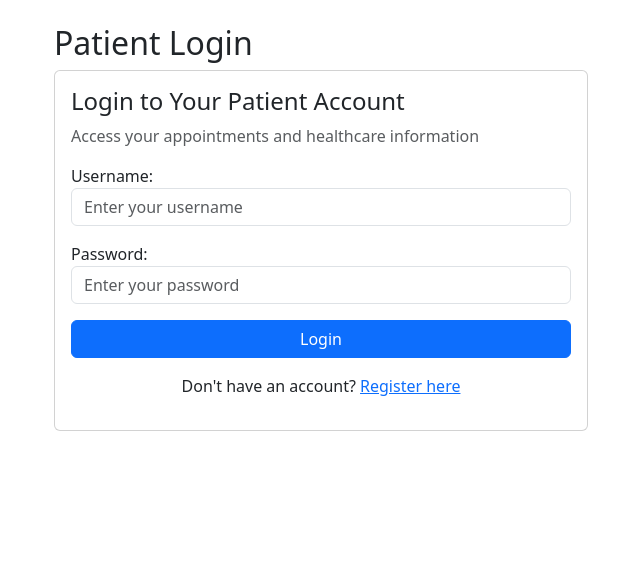
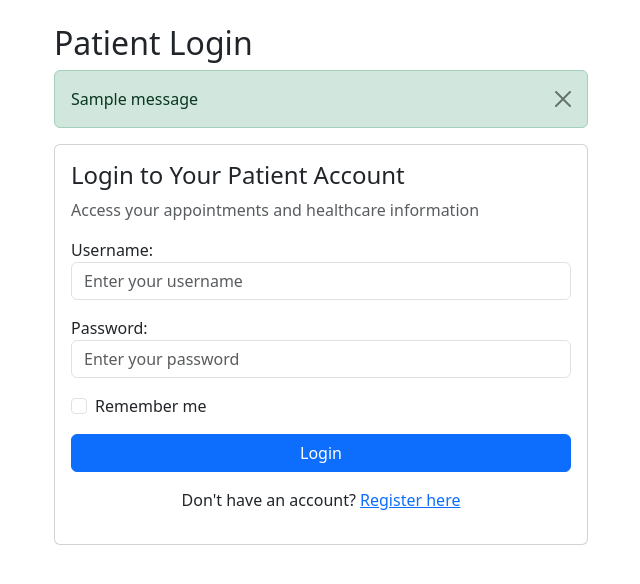
Before and after one commit to omedits699-web/ArFa_Hospital, a Flask app: template templates/login.html in a window 1280 px wide. Shown: the part 112-696 px from the top of the page, without its empty margins (319-959 px from the left). Run offline with Flask 3, Linux system fonts and the light colour scheme; the template is opened without the code that fills it, so the values that code supplies are empty; one stand-in notice (Sample message) is shown; parts of the project's set-up code (start-up, migrations or seed data) failed here and were passed over.

Commit message:
login.html

```diff
--- a/templates/login.html
+++ b/templates/login.html
@@ -1,4 +1,6 @@
 {% extends "base.html" %}
+
+{% block title %}Login - Hospital Management System{% endblock %}
 
 {% block content %}
 <div class="container">
@@ -6,11 +8,23 @@
         <div class="col-md-6">
             <h2>Patient Login</h2>
 
+            <!-- Flash Messages -->
+            {% with messages = get_flashed_messages(with_categories=true) %}
+                {% if messages %}
+                    {% for category, message in messages %}
+                        <div class="alert alert-{{ 'danger' if category == 'error' else category }} alert-dismissible fade show" role="alert">
+                            {{ message }}
+                            <button type="button" class="btn-close" data-bs-dismiss="alert"></button>
+                        </div>
+                    {% endfor %}
+                {% endif %}
+            {% endwith %}
+
             <div class="card">
                 <div class="card-body">
                     <h4 class="card-title">Login to Your Patient Account</h4>
                     <p class="text-muted">Access your appointments and healthcare information</p>
-                    <form method="POST" action="/auth/login">
+                    <form method="POST" action="{{ url_for('auth.login') }}">
                         <div class="form-group mb-3">
                             <label for="username">Username:</label>
                             <input type="text" id="username" name="username" class="form-control" placeholder="Enter your username" required>
@@ -19,10 +33,16 @@
                             <label for="password">Password:</label>
                             <input type="password" id="password" name="password" class="form-control" placeholder="Enter your password" required>
                         </div>
+                        <div class="form-group mb-3">
+                            <div class="form-check">
+                                <input type="checkbox" class="form-check-input" id="remember" name="remember">
+                                <label class="form-check-label" for="remember">Remember me</label>
+                            </div>
+                        </div>
                         <button type="submit" class="btn btn-primary w-100">Login</button>
                     </form>
 
-                    <p class="mt-3 text-center">Don't have an account? <a href="/auth/register">Register here</a></p>
+                    <p class="mt-3 text-center">Don't have an account? <a href="{{ url_for('auth.register') }}">Register here</a></p>
                 </div>
             </div>
         </div>
```
